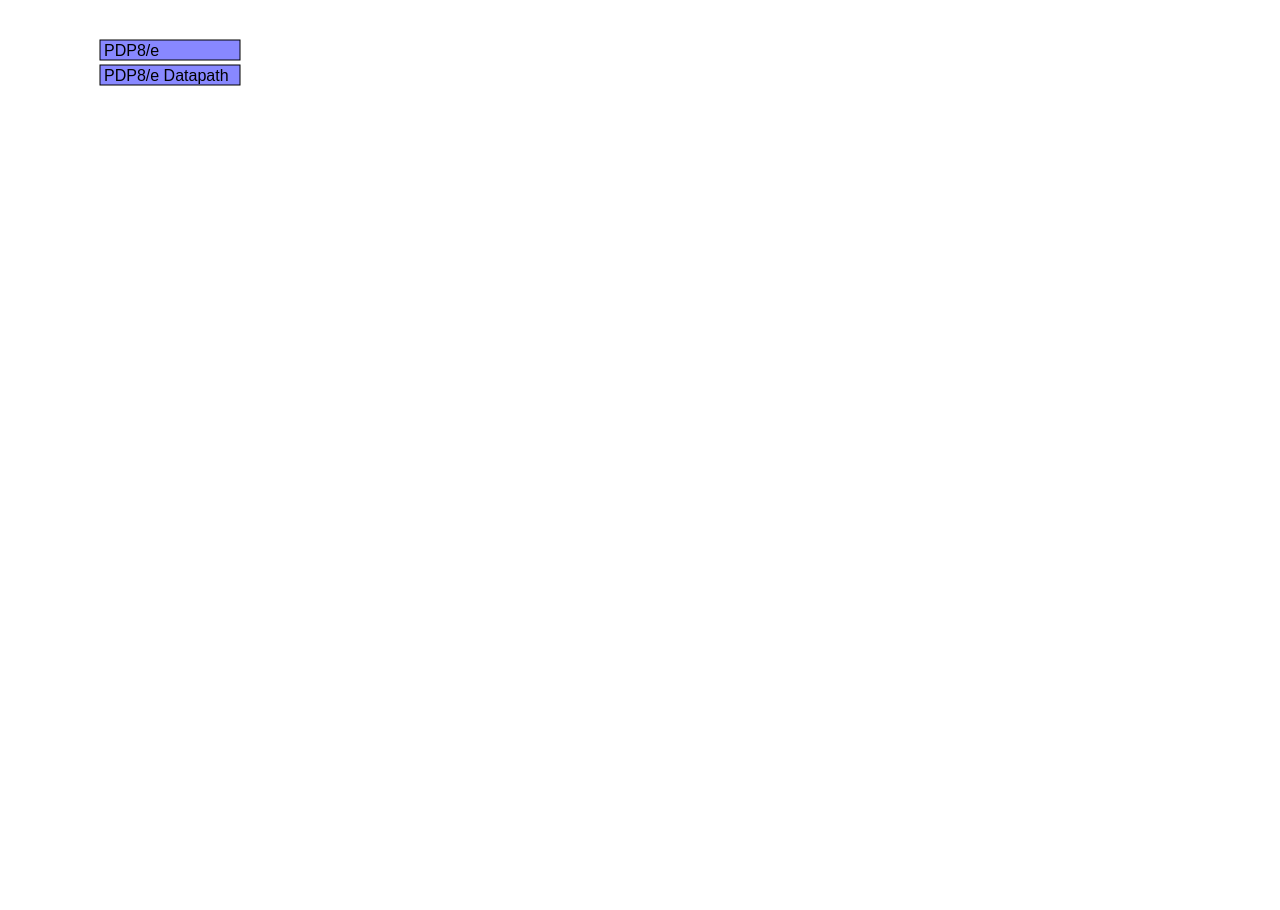
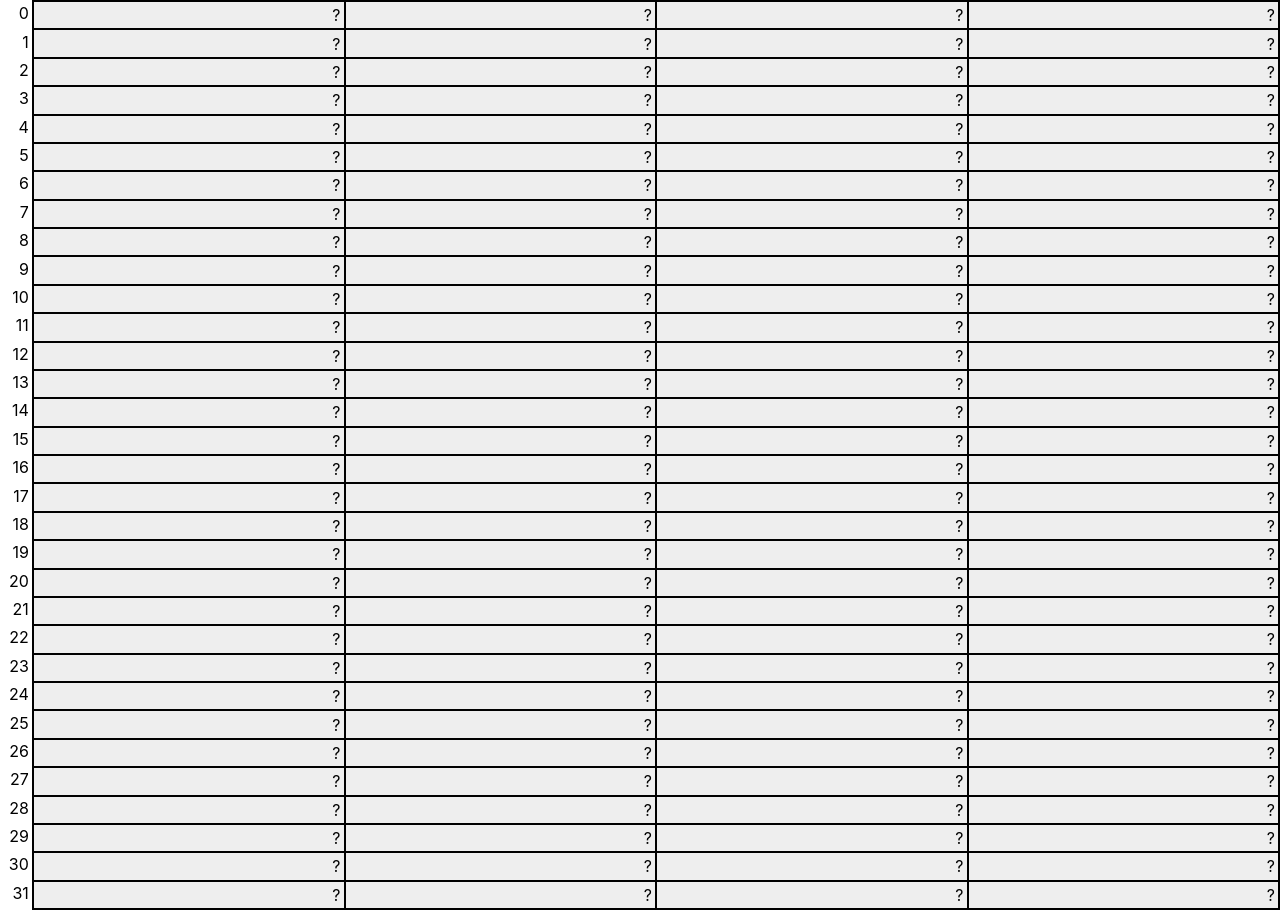
Before and after one commit to joshua-maros/pico-emulator, a React (Create React App) app: page / in a window 1280 px wide. Before the commit the page ends 800 px from the top, so only its background shows below. Built offline with nearby package versions, Linux system fonts and the light colour scheme.

Commit message:
Started creating new components

```diff
--- /dev/null
+++ b/src/html_components/MemoryCell.module.css
@@ -0,0 +1,8 @@
+.root {
+  background: #eee;
+  text-align: right;
+  padding: 0.2em;
+  border: 2px solid black;
+  margin-right: -2px;
+  margin-bottom: -2px;
+}
--- /dev/null
+++ b/src/html_components/MemoryCell.tsx
@@ -0,0 +1,15 @@
+// Displays a byte of memory.
+
+import React from 'react';
+import PicoMemory from '../utils/PicoMemory';
+import style from './MemoryCell.module.css';
+
+export default class MemoryCell extends React.Component<{ memory: PicoMemory, index: number }> {
+  render()
+  {
+    let value = this.props.memory.getValue(this.props.index);
+    return (
+      <div className={style.root}>{value}</div>
+    )
+  }
+}
--- /dev/null
+++ b/src/html_components/MemoryGrid.module.css
@@ -0,0 +1,11 @@
+.root {
+  display: grid;
+  grid-template-columns: 2em 1fr 1fr 1fr 1fr;
+  margin-right: 2px;
+  margin-bottom: 2px;
+}
+
+.label {
+  text-align: right;
+  padding: 0.2em;
+}
--- /dev/null
+++ b/src/html_components/MemoryGrid.tsx
@@ -0,0 +1,28 @@
+// Displays all 128 bytes of memory in a big grid.
+
+import React from 'react';
+import MemoryCell from './MemoryCell';
+import style from './MemoryGrid.module.css';
+import PicoMemory from '../utils/PicoMemory';
+
+export default class MemoryGrid extends React.Component<{ memory: PicoMemory }> {
+  render()
+  {
+    // CSS grid adds items from left to right, but logically they are ordered
+    // top to bottom.
+    let children = [];
+    for (let row = 0; row < 32; row++)
+    {
+      children.push((<span className={style.label}>{row}</span>));
+      children.push((<MemoryCell memory={this.props.memory} index={row + 0} />));
+      children.push((<MemoryCell memory={this.props.memory} index={row + 32} />));
+      children.push((<MemoryCell memory={this.props.memory} index={row + 64} />));
+      children.push((<MemoryCell memory={this.props.memory} index={row + 96} />));
+    }
+    return (
+      <div className={style.root}>
+        {children}
+      </div>
+    )
+  }
+}
--- /dev/null
+++ b/src/html_components/ProgrammerLayout.tsx
@@ -0,0 +1,13 @@
+// This is the layout users should see if they don't want to look at the whole
+// datapath and just want to prorgram the processor.
+
+import React from 'react';
+import MemoryGrid from './MemoryGrid';
+import Pico from '../utils/PicoV3';
+
+export default class ProgrammerLayout extends React.Component<{ pico: Pico }> {
+  render()
+  {
+    return (<MemoryGrid memory={this.props.pico.memory} />)
+  }
+}
--- /dev/null
+++ b/src/html_components/Root.tsx
@@ -0,0 +1,10 @@
+import React from 'react';
+import ProgrammerLayout from './ProgrammerLayout';
+import Pico from '../utils/PicoV3';
+
+export default class Root extends React.Component<{ pico: Pico }> {
+  render()
+  {
+    return (<ProgrammerLayout pico={this.props.pico} />);
+  }
+}
--- a/src/index.css
+++ b/src/index.css
@@ -3,6 +3,7 @@
   font-family: -apple-system, BlinkMacSystemFont, "Segoe UI", "Roboto", "Oxygen",
     "Ubuntu", "Cantarell", "Fira Sans", "Droid Sans", "Helvetica Neue",
     sans-serif;
+  overflow: hidden;
   -webkit-font-smoothing: antialiased;
   -moz-osx-font-smoothing: grayscale;
 }
--- a/src/index.js
+++ b/src/index.js
@@ -1,9 +1,11 @@
 import React from 'react';
 import ReactDOM from 'react-dom';
 import './index.css';
-import Proc from './containers/Proc';
+import Root from './html_components/Root';
 import * as serviceWorker from './serviceWorker';
+import Pico from './utils/PicoV3';
 
-ReactDOM.render(<Proc />, document.getElementById('root'));
+let pico = new Pico();
+ReactDOM.render(<Root pico={pico} />, document.getElementById('root'));
 
 serviceWorker.register();
--- a/src/utils/PicoReg.ts
+++ b/src/utils/PicoReg.ts
@@ -1,3 +1,5 @@
+/* eslint no-throw-literal: "off" */
+
 // src/utils/PicoReg.js - A register for the processor
 // PicoReg items have the following:
 //    An ID to locate the item
--- a/src/utils/PicoV3.ts
+++ b/src/utils/PicoV3.ts
@@ -1,9 +1,9 @@
+/* eslint no-throw-literal: "off" */
+
 import Flag from './PicoFlag';
 import Memory from './PicoMemory';
 import Processor from './Processor';
 import Reg from './PicoReg';
-
-const ERR = -4096;
 
 function isNumeric(value: string): boolean
 {
@@ -22,6 +22,10 @@
   #carryFlag = new Flag('CARRY');
   #zeroFlag = new Flag('ZERO');
   #negFlag = new Flag('NEG');
+
+  get memory(): Memory {
+    return this.#memory;
+  }
 
   ////////////////////////////////////////////////////////////////////////
   // Helper functions
@@ -102,7 +106,7 @@
       result -= 4096;
     }
     this.#accumulator.value = '' + result;
-    this.#zeroFlag.value = result == 0;
+    this.#zeroFlag.value = result === 0;
   }
 
   // Do the logic of a TAD-type instructions
```
